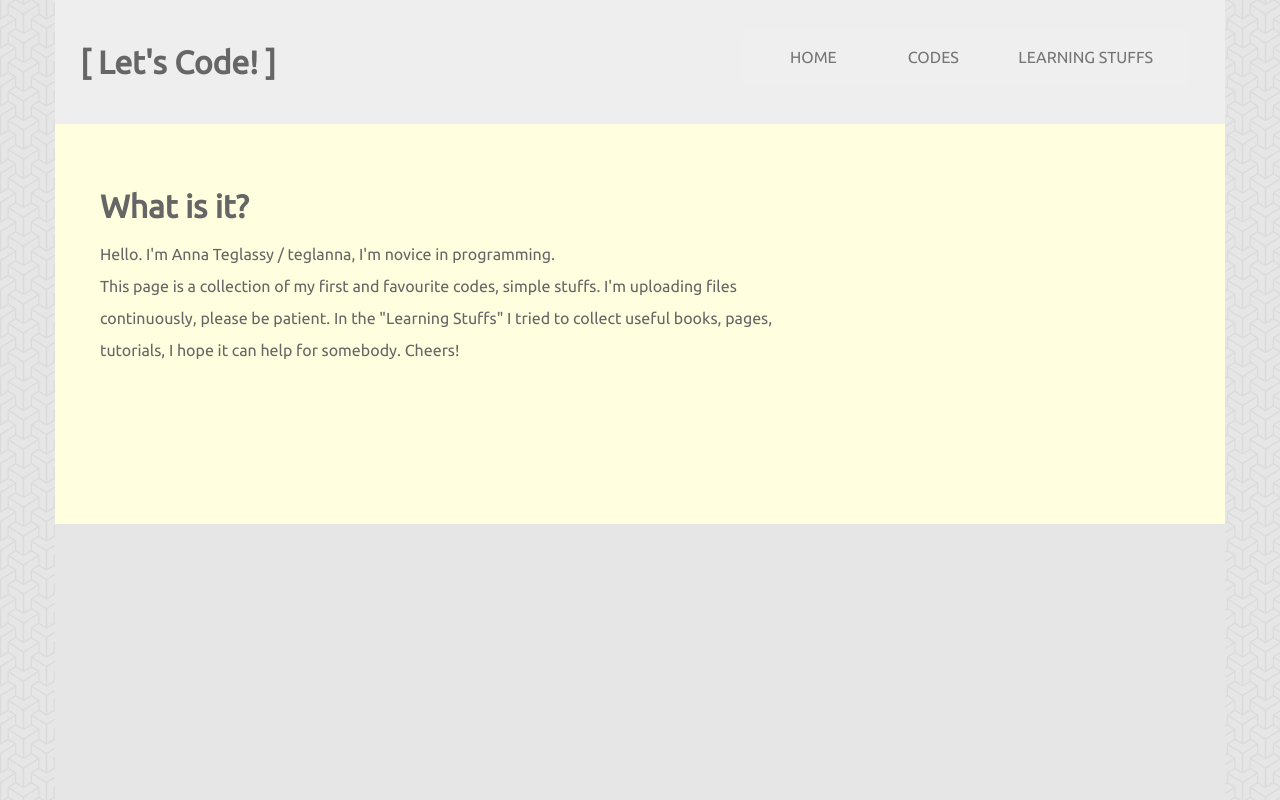
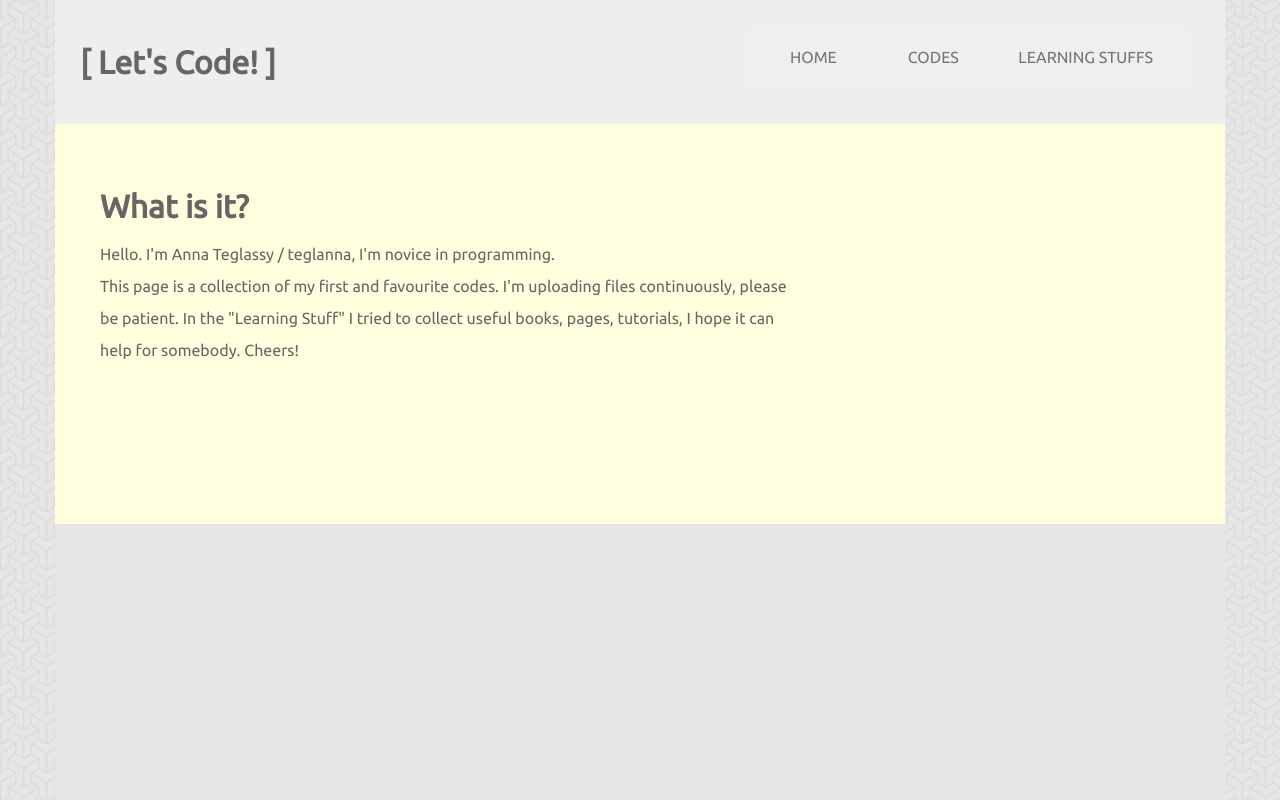
Before and after one commit to teglanna/lets_code, a Django app: page / in a window 1280 px wide. Run offline with Django 3.2, Linux system fonts and the light colour scheme; some libraries are stand-ins or nearby versions.

Commit message:
Update home.html
"Corrections in main paragraph."

```diff
--- a/blog/templates/blog/home.html
+++ b/blog/templates/blog/home.html
@@ -9,8 +9,8 @@
             <p><h1>What is it?</h1>
             Hello.
             I'm Anna Teglassy / teglanna, I'm novice in programming.</br>
-            This page is a collection of my first and favourite codes, simple stuffs. I'm uploading files continuously, please be patient.
-            In the "Learning Stuffs" I tried to collect useful books, pages, tutorials, I hope it can help for somebody.
+            This page is a collection of my first and favourite codes. I'm uploading files continuously, please be patient.
+            In the "Learning Stuff" I tried to collect useful books, pages, tutorials, I hope it can help for somebody.
             Cheers!
             </p>
             </div>
```
